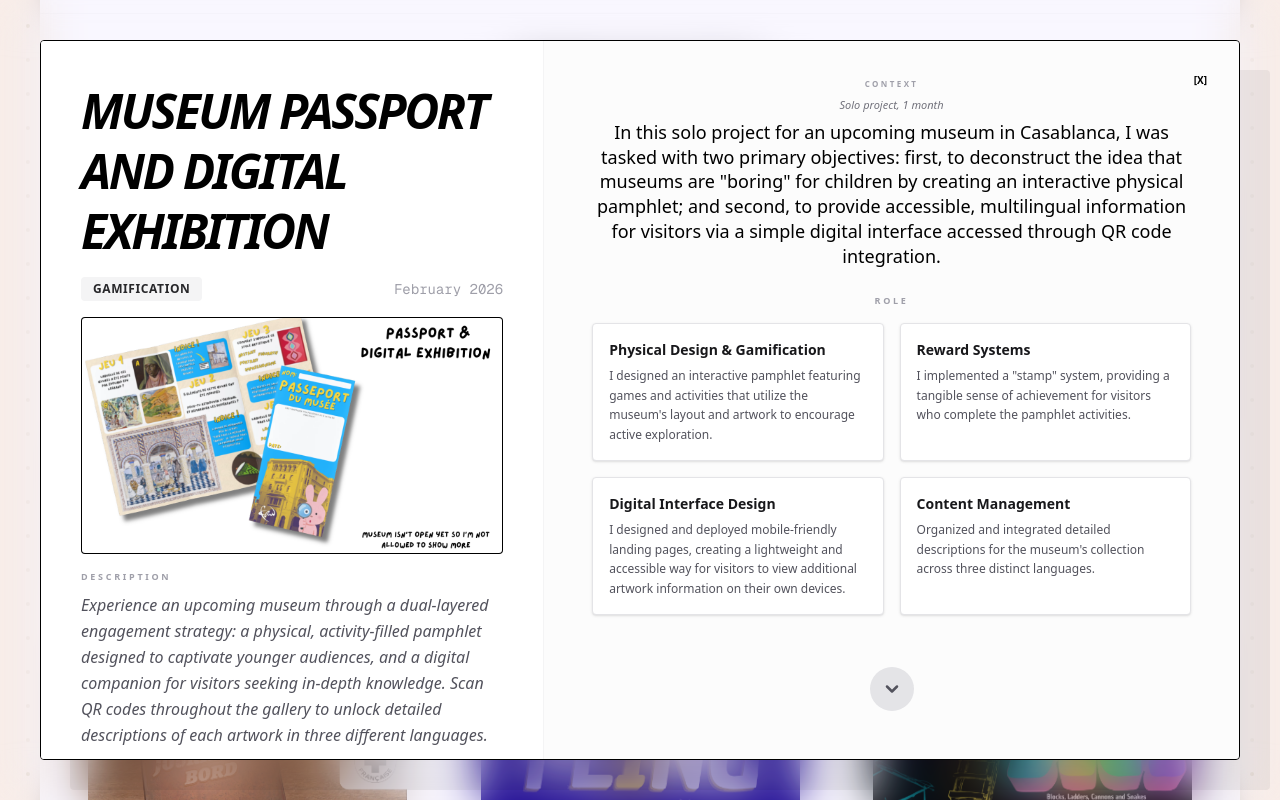
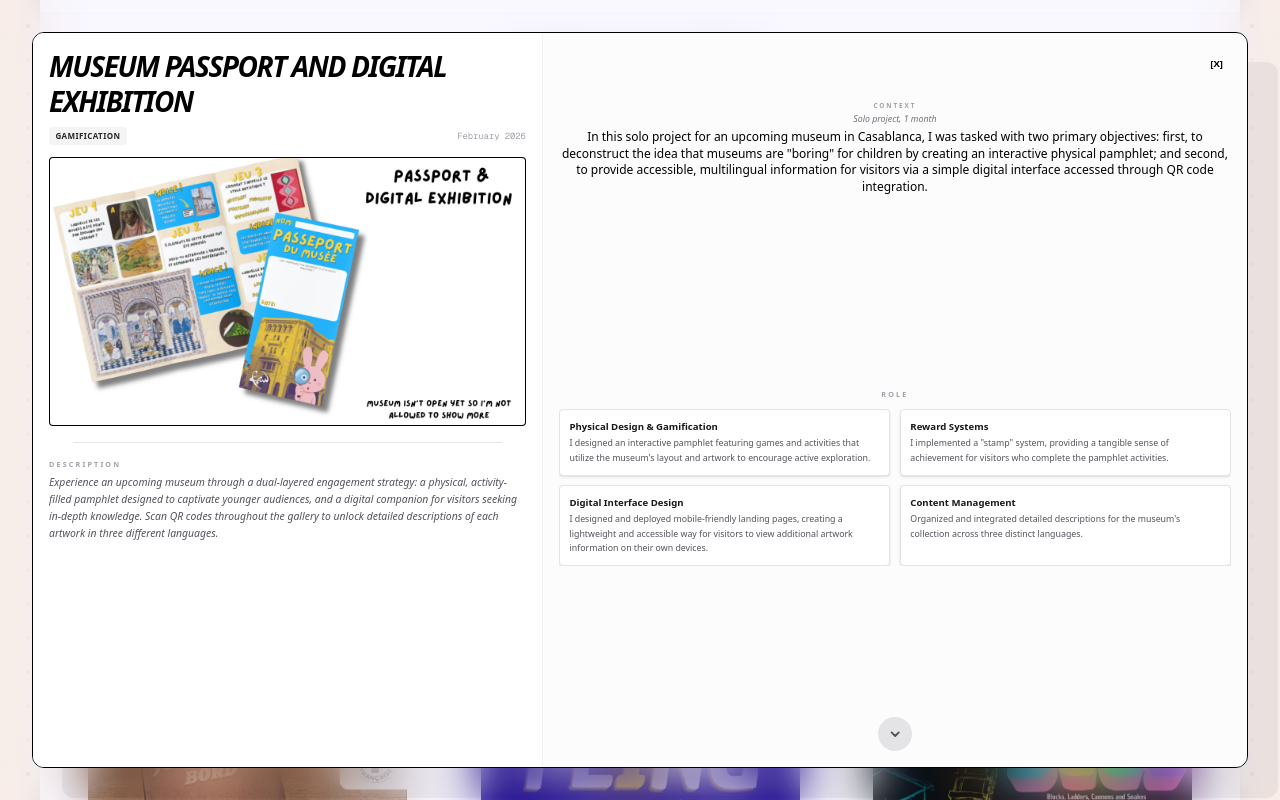
Before and after one commit to LoveNeedLove/game-design-portfolio, a Next.js app: page / in a window 1280 px wide. Both pictures are taken after a click on the element 247 px from the left and 1750 px from the top of the page. Shown: the part 1350-2150 px from the top of the page. Built offline with nearby package versions, Linux system fonts and the light colour scheme.

Commit message:
update: pop up wip

```diff
--- a/src/components/MediaGallery.tsx
+++ b/src/components/MediaGallery.tsx
@@ -44,8 +44,8 @@ export default function MediaGallery({ mediaList = [], onExpandChange }: MediaGa
   }, [activeIndex]);
 
   useEffect(() => {
-    onExpandChange?.(isLightboxOpen);
-  }, [isLightboxOpen, onExpandChange]);
+    onExpandChange?.(isLightboxOpen || isTheaterMode);
+  }, [isLightboxOpen, isTheaterMode, onExpandChange]);
 
   // Gérer le mouseup global pour arrêter le drag même en dehors du conteneur
   useEffect(() => {
@@ -169,12 +169,13 @@ export default function MediaGallery({ mediaList = [], onExpandChange }: MediaGa
 
   return (
     <motion.div
-      className="flex flex-col w-full gap-4 transition-all duration-300"
+      className={`flex flex-col w-full transition-all duration-300 ${isTheaterMode ? 'h-full' : ''}`}
+      style={{ gap: 'clamp(4px, 0.8vmin, 10px)' }}
       initial={{ opacity: 0 }}
       animate={{ opacity: 1 }}
       transition={{ duration: 0.3 }}
     >
-      <div className={`bg-black rounded-sm border border-black/5 overflow-hidden flex items-center justify-center relative transition-all duration-300 ${isTheaterMode ? 'min-h-[600px]' : 'aspect-video'} group`}>
+      <div className={`bg-black rounded-sm border border-black/5 overflow-hidden flex items-center justify-center relative transition-all duration-300 ${isTheaterMode ? 'flex-1 min-h-0' : 'aspect-video flex-shrink-0'} group`}>
         <div
           className={`absolute inset-0 select-none ${zoomLevel > 1 ? 'cursor-grab active:cursor-grabbing' : 'cursor-default'}`}
           style={{
@@ -192,28 +193,28 @@ export default function MediaGallery({ mediaList = [], onExpandChange }: MediaGa
 
         {/* ICÔNES DISCRÈTES EN HAUT À DROITE (seulement si ce n'est pas YouTube) */}
         {!hideControls && (
-          <div className="absolute top-3 right-3 flex gap-2 opacity-0 group-hover:opacity-100 transition-opacity z-20">
+          <div className="absolute top-2 right-2 flex gap-1 opacity-0 group-hover:opacity-100 transition-opacity z-20 bg-black/40 backdrop-blur-sm rounded-lg p-1">
             <button
               onClick={() => setIsLightboxOpen(true)}
-              className="p-2 transition-all"
+              className="p-1.5 hover:bg-white/20 rounded transition-all"
               title="Fullscreen"
             >
-              <svg width="20" height="20" viewBox="0 0 24 24" fill="none" stroke="white" strokeWidth="2.5" className="drop-shadow-lg">
+              <svg width="18" height="18" viewBox="0 0 24 24" fill="none" stroke="white" strokeWidth="2.5">
                 <path d="M8 3H5a2 2 0 0 0-2 2v3m18 0V5a2 2 0 0 0-2-2h-3m0 18h3a2 2 0 0 0 2-2v-3M3 16v3a2 2 0 0 0 2 2h3"/>
               </svg>
             </button>
             <button
               onClick={() => setIsTheaterMode(!isTheaterMode)}
-              className="p-2 transition-all"
+              className="p-1.5 hover:bg-white/20 rounded transition-all"
               title={isTheaterMode ? "Exit Theater Mode" : "Theater Mode"}
             >
               {isTheaterMode ? (
-                <svg width="20" height="20" viewBox="0 0 24 24" fill="none" stroke="white" strokeWidth="2.5" className="drop-shadow-lg">
+                <svg width="18" height="18" viewBox="0 0 24 24" fill="none" stroke="white" strokeWidth="2.5">
                   <circle cx="11" cy="11" r="8"/>
                   <path d="M21 21l-4.35-4.35M8 11h6"/>
                 </svg>
               ) : (
-                <svg width="20" height="20" viewBox="0 0 24 24" fill="none" stroke="white" strokeWidth="2.5" className="drop-shadow-lg">
+                <svg width="18" height="18" viewBox="0 0 24 24" fill="none" stroke="white" strokeWidth="2.5">
                   <circle cx="11" cy="11" r="8"/>
                   <path d="M21 21l-4.35-4.35M11 8v6M8 11h6"/>
                 </svg>
@@ -260,26 +261,28 @@ export default function MediaGallery({ mediaList = [], onExpandChange }: MediaGa
 
       {/* BARRE DE MINIATURES AVEC FLÈCHES */}
       {mediaList.length > 1 && (
-        <div className="flex items-center gap-3">
+        <div className="flex items-center flex-shrink-0" style={{ gap: 'clamp(4px, 0.8vmin, 12px)' }}>
           {/* FLÈCHE GAUCHE */}
           <button
             onClick={handlePrev}
-            className="flex-shrink-0 p-2 hover:bg-zinc-100 rounded transition-all"
+            className="flex-shrink-0 hover:bg-zinc-100 rounded transition-all"
+            style={{ padding: 'clamp(4px, 0.6vmin, 10px)' }}
             aria-label="Previous"
           >
-            <svg width="20" height="20" viewBox="0 0 24 24" fill="none" stroke="currentColor" strokeWidth="2.5" strokeLinecap="round" strokeLinejoin="round">
+            <svg viewBox="0 0 24 24" fill="none" stroke="currentColor" strokeWidth="2.5" strokeLinecap="round" strokeLinejoin="round" style={{ width: 'clamp(12px, 2vmin, 20px)', height: 'clamp(12px, 2vmin, 20px)' }}>
               <path d="M15 18l-6-6 6-6"/>
             </svg>
           </button>
 
           {/* MINIATURES */}
-          <div ref={scrollRef} className="flex gap-3 overflow-x-auto overflow-y-hidden flex-1" style={{ scrollbarWidth: 'none', msOverflowStyle: 'none' }}>
+          <div ref={scrollRef} className="flex overflow-x-auto overflow-y-hidden flex-1" style={{ gap: 'clamp(4px, 0.8vmin, 12px)', scrollbarWidth: 'none', msOverflowStyle: 'none' }}>
             {mediaList.map((item, index) => (
               <div
                 key={index}
                 ref={(el) => { thumbRefs.current[index] = el; }}
                 onClick={() => setActiveIndex(index)}
-                className={`flex-shrink-0 w-24 aspect-video bg-zinc-100 rounded-sm overflow-hidden border-2 cursor-pointer transition-all ${activeIndex === index ? 'border-blue-500 scale-105' : 'border-transparent opacity-40 hover:opacity-100'}`}
+                className={`flex-shrink-0 aspect-video bg-zinc-100 rounded-sm overflow-hidden border-2 cursor-pointer transition-all ${activeIndex === index ? 'border-blue-500 scale-105' : 'border-transparent opacity-40 hover:opacity-100'}`}
+                style={{ width: 'clamp(50px, 8vmin, 96px)' }}
               >
                 <img
                   src={item.type === 'youtube' ? `https://img.youtube.com/vi/${getYouTubeID(item.url)}/mqdefault.jpg` : item.url}
@@ -293,10 +296,11 @@ export default function MediaGallery({ mediaList = [], onExpandChange }: MediaGa
           {/* FLÈCHE DROITE */}
           <button
             onClick={handleNext}
-            className="flex-shrink-0 p-2 hover:bg-zinc-100 rounded transition-all"
+            className="flex-shrink-0 hover:bg-zinc-100 rounded transition-all"
+            style={{ padding: 'clamp(4px, 0.6vmin, 10px)' }}
             aria-label="Next"
           >
-            <svg width="20" height="20" viewBox="0 0 24 24" fill="none" stroke="currentColor" strokeWidth="2.5" strokeLinecap="round" strokeLinejoin="round">
+            <svg viewBox="0 0 24 24" fill="none" stroke="currentColor" strokeWidth="2.5" strokeLinecap="round" strokeLinejoin="round" style={{ width: 'clamp(12px, 2vmin, 20px)', height: 'clamp(12px, 2vmin, 20px)' }}>
               <path d="M9 18l6-6-6-6"/>
             </svg>
           </button>
--- a/src/components/ProjectModal.tsx
+++ b/src/components/ProjectModal.tsx
@@ -4,6 +4,12 @@ import { useEffect, useState } from 'react';
 import { motion, AnimatePresence } from "framer-motion";
 import { Project } from "../data/projects";
 import MediaGallery from "./MediaGallery";
+
+// Format du pop-up (largeur/hauteur) - modifier cette valeur pour changer le ratio
+const MODAL_ASPECT_RATIO = "16/11"; // Options: "16/9", "16/10", "8/5", "4/3", "21/9"
+
+// Proportion de la section gauche (image/description) en pourcentage
+const IMAGE_SECTION_PROPORTION = 42; // 0-100 (ex: 42 = 42% pour la gauche, 58% pour la droite)
 
 interface ProjectModalProps {
   project: Project;
@@ -29,7 +35,7 @@ export default function ProjectModal({ project, onClose }: ProjectModalProps) {
   };
 
   return (
-    <div className="fixed inset-0 z-[200] flex items-center justify-center p-4 md:p-10">
+    <div className="fixed inset-0 z-[200] flex items-center justify-center p-4 md:p-8">
       <motion.div
         initial={{ opacity: 0 }}
         animate={{ opacity: 1 }}
@@ -45,44 +51,66 @@ export default function ProjectModal({ project, onClose }: ProjectModalProps) {
         animate={{ y: 0, opacity: 1 }}
         exit={{ y: 30, opacity: 0 }}
         transition={{ duration: 0.3, ease: "easeOut" }}
-        className="relative bg-white border border-black w-full max-w-7xl h-[90vh] rounded-sm shadow-[30px_30px_0px_rgba(0,0,0,0.05)] overflow-hidden flex flex-col"
+        className="relative bg-white border border-black w-full max-w-[1400px] rounded-xl shadow-[30px_30px_0px_rgba(0,0,0,0.05)] overflow-hidden flex flex-col"
+        style={{ aspectRatio: MODAL_ASPECT_RATIO, maxHeight: '92vh' }}
       >
         {/* Close button */}
         <button
           onClick={onClose}
-          className="absolute top-6 right-6 z-50 p-2 hover:bg-zinc-100 rounded-full transition-all group font-black text-[10px]"
+          className="absolute top-4 right-4 z-50 p-2 hover:bg-zinc-100 rounded-full transition-all group font-black"
+          style={{ fontSize: 'clamp(8px, 1.2vmin, 12px)' }}
         >
           [X]
         </button>
 
         {/* Content container */}
         <div className="relative w-full h-full overflow-hidden flex flex-col md:flex-row">
-          {/* LEFT COLUMN - Fixed */}
-          <div className="w-full md:w-[42%] flex flex-col border-r border-zinc-100 bg-white">
-            <div className="flex-1 p-8 md:p-10 flex flex-col gap-4">
+          {/* LEFT COLUMN */}
+          <div
+            className="w-full h-full flex flex-col border-r border-zinc-100 bg-white overflow-hidden"
+            style={{ width: `${IMAGE_SECTION_PROPORTION}%` }}
+          >
+            <div
+              className="flex-1 flex flex-col overflow-hidden"
+              style={{ padding: 'clamp(12px, 2vmin, 24px)', gap: 'clamp(8px, 1.5vmin, 16px)' }}
+            >
               {/* Title */}
-              <div className="flex flex-col gap-4">
-                <h2 className="text-4xl md:text-5xl font-black uppercase italic leading-tight tracking-tighter">
+              <div className="flex flex-col flex-shrink-0" style={{ gap: 'clamp(4px, 1vmin, 12px)' }}>
+                <h2
+                  className="font-black uppercase italic leading-tight tracking-tighter"
+                  style={{ fontSize: 'clamp(16px, 3.5vmin, 40px)' }}
+                >
                   {project.title}
                 </h2>
 
                 {/* Genres with Date on the right */}
-                <div className="flex items-center justify-between gap-4">
-                  <div className="flex flex-wrap gap-2">
+                <div className="flex items-center justify-between flex-wrap" style={{ gap: 'clamp(4px, 0.8vmin, 8px)' }}>
+                  <div className="flex flex-wrap" style={{ gap: 'clamp(2px, 0.5vmin, 6px)' }}>
                     {project.genres.map((genre, i) => (
                       <span
                         key={i}
-                        className="px-3 py-1 bg-zinc-100 text-zinc-800 text-xs font-bold uppercase tracking-wider rounded-sm"
+                        className="bg-zinc-100 text-zinc-800 font-bold uppercase tracking-wider rounded-sm"
+                        style={{
+                          fontSize: 'clamp(7px, 1vmin, 11px)',
+                          padding: 'clamp(2px, 0.4vmin, 4px) clamp(4px, 0.8vmin, 10px)'
+                        }}
                       >
                         {genre}
                       </span>
                     ))}
                   </div>
-                  <span className="text-sm font-mono text-zinc-400 whitespace-nowrap">{project.date}</span>
+                  <span
+                    className="font-mono text-zinc-400 whitespace-nowrap"
+                    style={{ fontSize: 'clamp(8px, 1.1vmin, 13px)' }}
+                  >
+                    {project.date}
+                  </span>
                 </div>
               </div>
 
-              {/* Media Gallery */}
+              {/* Media Gallery + Description - collées ensemble */}
+              <div className={`overflow-hidden flex flex-col ${isMediaExpanded ? 'flex-1 min-h-0' : ''}`}>
+                <div className={isMediaExpanded ? 'flex-1 min-h-0' : ''}>
                   <MediaGallery
                     mediaList={[
                       { type: 'image', url: project.coverImage },
@@ -90,34 +118,53 @@ export default function ProjectModal({ project, onClose }: ProjectModalProps) {
                     ]}
                     onExpandChange={setIsMediaExpanded}
                   />
+                </div>
 
-              {/* Description */}
-              <AnimatePresence>
+                {/* Description - séparée de la gallery, cachée en mode expanded */}
                 {!isMediaExpanded && (
-                  <motion.div
-                    initial={{ opacity: 1, height: 'auto' }}
-                    exit={{ opacity: 0, height: 0 }}
-                    transition={{ duration: 0.2 }}
-                    className="overflow-hidden"
+                  <div className="flex-shrink-0 flex flex-col items-center" style={{ marginTop: 'clamp(10px, 2vmin, 20px)' }}>
+                    {/* Ligne séparatrice */}
+                    <div
+                      className="bg-zinc-200 rounded-full"
+                      style={{
+                        width: '90%',
+                        height: 'clamp(1px, 0.2vmin, 2px)',
+                        marginBottom: 'clamp(10px, 2vmin, 20px)'
+                      }}
+                    />
+                    <div className="w-full">
+                      <span
+                        className="font-black text-zinc-400 tracking-[0.3em] uppercase block"
+                        style={{ fontSize: 'clamp(6px, 0.9vmin, 10px)', marginBottom: 'clamp(2px, 0.5vmin, 6px)' }}
                       >
-                    <span className="text-[9px] font-black text-zinc-400 tracking-[0.3em] uppercase block mb-2">
                         Description
                       </span>
-                    <p className="text-zinc-600 font-medium leading-relaxed italic">
+                      <p
+                        className="text-zinc-600 font-medium leading-relaxed italic"
+                        style={{ fontSize: 'clamp(9px, 1.3vmin, 15px)' }}
+                      >
                         {project.description}
                       </p>
-                  </motion.div>
+                    </div>
+                  </div>
                 )}
-              </AnimatePresence>
+              </div>
             </div>
 
             {/* Link Button */}
             {project.linkUrl && (
-              <div className="p-8 md:p-10 bg-white border-t border-zinc-50">
+              <div
+                className="bg-white border-t border-zinc-50 flex-shrink-0"
+                style={{ padding: 'clamp(12px, 2vmin, 24px)' }}
+              >
                 <a
                   href={project.linkUrl}
                   target="_blank"
-                  className="block w-full py-5 bg-black text-white text-center font-black uppercase tracking-[0.3em] text-[10px] hover:bg-blue-600 transition-all shadow-[8px_8px_0px_rgba(0,0,0,0.1)]"
+                  className="block w-full bg-black text-white text-center font-black uppercase tracking-[0.2em] hover:bg-blue-600 transition-all shadow-[8px_8px_0px_rgba(0,0,0,0.1)]"
+                  style={{
+                    fontSize: 'clamp(7px, 1vmin, 11px)',
+                    padding: 'clamp(8px, 1.5vmin, 18px) 0'
+                  }}
                 >
                   {project.linkTitle || "Deploy_Build.exe"}
                 </a>
@@ -126,7 +173,10 @@ export default function ProjectModal({ project, onClose }: ProjectModalProps) {
           </div>
 
           {/* RIGHT COLUMN - Animated */}
-          <div className="w-full md:w-[58%] bg-zinc-50/50 relative overflow-hidden">
+          <div
+            className="w-full h-full bg-zinc-50/50 relative overflow-hidden"
+            style={{ width: `${100 - IMAGE_SECTION_PROPORTION}%` }}
+          >
             <AnimatePresence mode="wait">
               {scrollPosition === 'top' ? (
                 <motion.div
@@ -135,16 +185,23 @@ export default function ProjectModal({ project, onClose }: ProjectModalProps) {
                   animate={{ y: 0 }}
                   exit={{ y: '-100%' }}
                   transition={{ duration: 0.5, ease: "easeInOut" }}
-                  className="absolute inset-0 p-8 md:p-12 flex flex-col text-center"
+                  className="absolute inset-0 flex flex-col text-center overflow-hidden"
+                  style={{ padding: 'clamp(12px, 2vmin, 32px)' }}
                 >
                   {/* Context Section */}
                   <div className="flex-[0.6] flex flex-col justify-center min-h-0">
-                    <span className="text-[8px] font-black text-zinc-400 tracking-[0.3em] uppercase block mb-2">
+                    <span
+                      className="font-black text-zinc-400 tracking-[0.3em] uppercase block"
+                      style={{ fontSize: 'clamp(6px, 0.8vmin, 10px)', marginBottom: 'clamp(2px, 0.5vmin, 6px)' }}
+                    >
                       Context
                     </span>
 
                     {/* Team Composition and Development Time */}
-                    <p className="text-[11px] font-medium text-zinc-500 leading-tight italic mb-2">
+                    <p
+                      className="font-medium text-zinc-500 leading-tight italic"
+                      style={{ fontSize: 'clamp(8px, 1.1vmin, 12px)', marginBottom: 'clamp(2px, 0.5vmin, 6px)' }}
+                    >
                       {(() => {
                         const totalMembers = project.teamSize.reduce((sum, member) => sum + member.count, 0);
                         if (totalMembers === 1) {
@@ -168,45 +225,65 @@ export default function ProjectModal({ project, onClose }: ProjectModalProps) {
                       })()}
                     </p>
 
-                    <p className="text-base md:text-lg font-medium text-black leading-snug">
+                    <p
+                      className="font-medium text-black leading-snug"
+                      style={{ fontSize: 'clamp(10px, 1.5vmin, 18px)' }}
+                    >
                       {project.mission}
                     </p>
                   </div>
 
                   {/* Role Section - Tasks Grid 2x2 */}
-                  <div className="flex-[1.4] flex flex-col justify-center min-h-0">
-                    <span className="text-[9px] font-black text-zinc-400 tracking-[0.3em] uppercase block mb-4 text-center">
+                  <div className="flex-[1.4] flex flex-col justify-center min-h-0 overflow-hidden">
+                    <span
+                      className="font-black text-zinc-400 tracking-[0.3em] uppercase block text-center"
+                      style={{ fontSize: 'clamp(6px, 0.9vmin, 10px)', marginBottom: 'clamp(6px, 1.2vmin, 14px)' }}
+                    >
                       Role
                     </span>
-                    <div className="grid grid-cols-1 md:grid-cols-2 gap-4">
+                    <div
+                      className="grid grid-cols-1 md:grid-cols-2 overflow-hidden"
+                      style={{ gap: 'clamp(6px, 1.2vmin, 14px)' }}
+                    >
                       {project.tasks.map((task, i) => (
                         <motion.div
                           key={i}
                           initial={{ opacity: 0, x: -10 }}
                           animate={{ opacity: 1, x: 0 }}
                           transition={{ delay: 0.1 + (i * 0.05) }}
-                          className="bg-white border border-zinc-200 p-4 rounded-sm shadow-sm hover:shadow-md transition-shadow text-left"
+                          className="bg-white border border-zinc-200 rounded-sm shadow-sm hover:shadow-md transition-shadow text-left overflow-hidden"
+                          style={{ padding: 'clamp(6px, 1.2vmin, 14px)' }}
                         >
-                          <h3 className="text-sm font-black text-zinc-900 mb-1.5">{task.title}</h3>
-                          <p className="text-xs font-medium text-zinc-600 leading-relaxed">{task.description}</p>
+                          <h3
+                            className="font-black text-zinc-900"
+                            style={{ fontSize: 'clamp(8px, 1.2vmin, 14px)', marginBottom: 'clamp(1px, 0.3vmin, 4px)' }}
+                          >
+                            {task.title}
+                          </h3>
+                          <p
+                            className="font-medium text-zinc-600 leading-relaxed"
+                            style={{ fontSize: 'clamp(7px, 1.1vmin, 12px)' }}
+                          >
+                            {task.description}
+                          </p>
                         </motion.div>
                       ))}
                     </div>
                   </div>
 
                   {/* Scroll Down Button */}
-                  <div className="flex justify-center pt-4 flex-shrink-0">
+                  <div className="flex justify-center flex-shrink-0" style={{ paddingTop: 'clamp(6px, 1.2vmin, 14px)' }}>
                     <button
                       onClick={scrollToBottom}
-                      className="p-3 bg-zinc-200 hover:bg-zinc-300 rounded-full transition-all group"
+                      className="bg-zinc-200 hover:bg-zinc-300 rounded-full transition-all group"
                       title="See Challenge & Solution"
+                      style={{ padding: 'clamp(6px, 1.2vmin, 14px)' }}
                     >
                       <svg
-                        width="20"
-                        height="20"
                         viewBox="0 0 16 16"
                         fill="none"
                         className="text-zinc-600 group-hover:text-zinc-900 transition-colors"
+                        style={{ width: 'clamp(10px, 1.8vmin, 18px)', height: 'clamp(10px, 1.8vmin, 18px)' }}
                       >
                         <path
                           d="M4 6L8 10L12 6"
@@ -226,21 +303,22 @@ export default function ProjectModal({ project, onClose }: ProjectModalProps) {
                   animate={{ y: 0 }}
                   exit={{ y: '100%' }}
                   transition={{ duration: 0.5, ease: "easeInOut" }}
-                  className="absolute inset-0 p-8 md:p-12 flex flex-col text-center"
+                  className="absolute inset-0 flex flex-col text-center overflow-hidden"
+                  style={{ padding: 'clamp(12px, 2vmin, 32px)' }}
                 >
                   {/* Scroll Up Button */}
-                  <div className="flex justify-center pb-4 flex-shrink-0">
+                  <div className="flex justify-center flex-shrink-0" style={{ paddingBottom: 'clamp(6px, 1.2vmin, 14px)' }}>
                     <button
                       onClick={scrollToTop}
-                      className="p-3 bg-zinc-200 hover:bg-zinc-300 rounded-full transition-all group"
+                      className="bg-zinc-200 hover:bg-zinc-300 rounded-full transition-all group"
                       title="Back to Overview"
+                      style={{ padding: 'clamp(6px, 1.2vmin, 14px)' }}
                     >
                       <svg
-                        width="20"
-                        height="20"
                         viewBox="0 0 16 16"
                         fill="none"
                         className="text-zinc-600 group-hover:text-zinc-900 transition-colors"
+                        style={{ width: 'clamp(10px, 1.8vmin, 18px)', height: 'clamp(10px, 1.8vmin, 18px)' }}
                       >
                         <path
                           d="M12 10L8 6L4 10"
@@ -255,20 +333,32 @@ export default function ProjectModal({ project, onClose }: ProjectModalProps) {
 
                   {/* Challenge Section */}
                   <div className="flex-1 flex flex-col justify-center min-h-0">
-                    <span className="text-[8px] font-black text-zinc-400 tracking-[0.3em] uppercase block mb-3">
+                    <span
+                      className="font-black text-zinc-400 tracking-[0.3em] uppercase block"
+                      style={{ fontSize: 'clamp(6px, 0.8vmin, 10px)', marginBottom: 'clamp(4px, 0.8vmin, 10px)' }}
+                    >
                       Challenge
                     </span>
-                    <p className="text-base md:text-lg font-medium text-black leading-snug">
+                    <p
+                      className="font-medium text-black leading-snug"
+                      style={{ fontSize: 'clamp(10px, 1.5vmin, 18px)' }}
+                    >
                       {project.challenge}
                     </p>
                   </div>
 
                   {/* Solution Section */}
                   <div className="flex-1 flex flex-col justify-center min-h-0">
-                    <span className="text-[8px] font-black text-zinc-400 tracking-[0.3em] uppercase block mb-3">
+                    <span
+                      className="font-black text-zinc-400 tracking-[0.3em] uppercase block"
+                      style={{ fontSize: 'clamp(6px, 0.8vmin, 10px)', marginBottom: 'clamp(4px, 0.8vmin, 10px)' }}
+                    >
                       Solution
                     </span>
-                    <p className="text-base md:text-lg font-medium text-black leading-snug">
+                    <p
+                      className="font-medium text-black leading-snug"
+                      style={{ fontSize: 'clamp(10px, 1.5vmin, 18px)' }}
+                    >
                       {project.solution}
                     </p>
                   </div>
--- a/src/data/projects.ts
+++ b/src/data/projects.ts
@@ -139,6 +139,7 @@ export const projects: Project[] = [
     secondaryTextColor: "#5de9ff",
     mediaList: [
       { type: 'youtube', url: '20m89_nlSHE' },
+      { type: 'youtube', url: 'eIs244Z9ESw' },
       { type: 'image', url: '/projects/GD2/Last Scythe/Content/Last_Scythe_Screenshot 1.png' },
       { type: 'image', url: '/projects/GD2/Last Scythe/Content/Last_Scythe_Screenshot 2.png' },
       { type: 'image', url: '/projects/GD2/Last Scythe/Content/Last_Scythe_Screenshot 3.png' },
```
Lines whose indentation alone changed are shown as unchanged.
